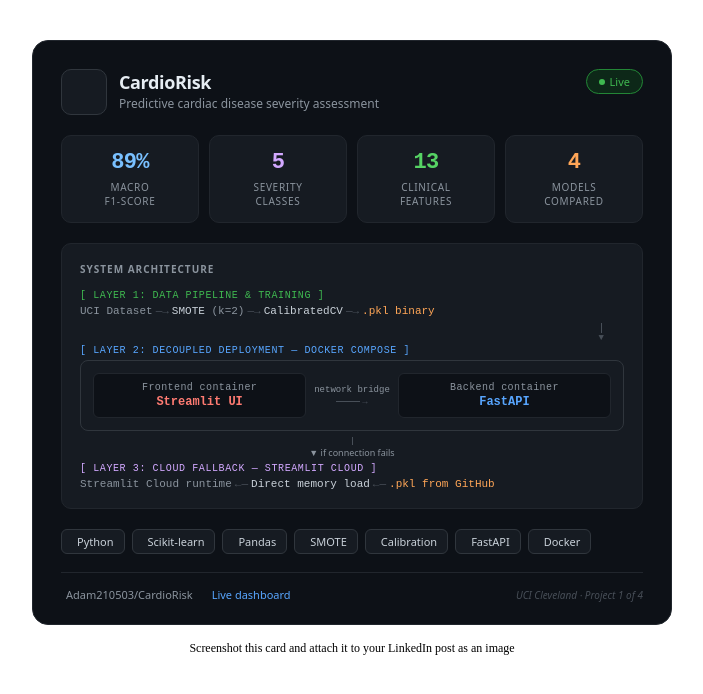
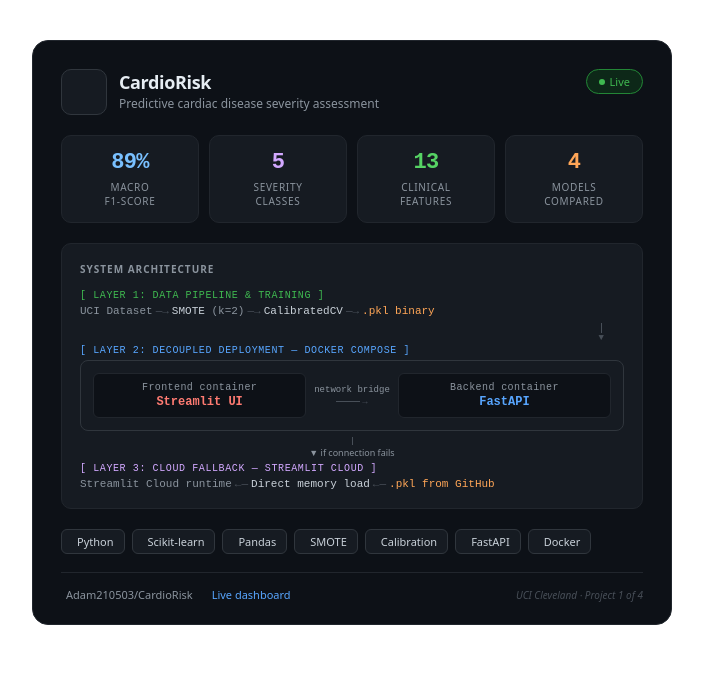
Before and after one commit to Adam210503/CardioRisk, a plain HTML site: page index.html in a window 1280 px wide. Shown: the whole page, without its empty margins (288-991 px from the left). Drawn offline with Linux system fonts and the light colour scheme.

Commit message:
Remove LinkedIn screenshot instruction from index.html
Removed instruction to screenshot and attach card to LinkedIn.

```diff
--- a/index.html
+++ b/index.html
@@ -160,6 +160,4 @@
 
   </div>
 
-  <p style="font-size: 12px; color: var(--color-text-tertiary); text-align: center; margin: 0;">Screenshot this card and attach it to your LinkedIn post as an image</p>
-
 </div>
```
